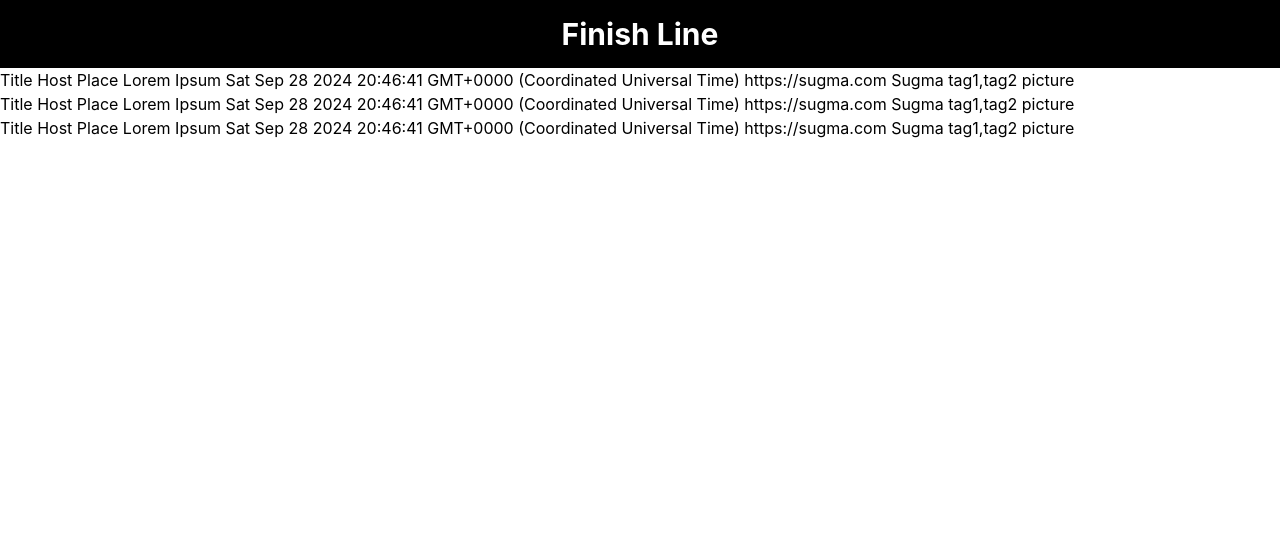
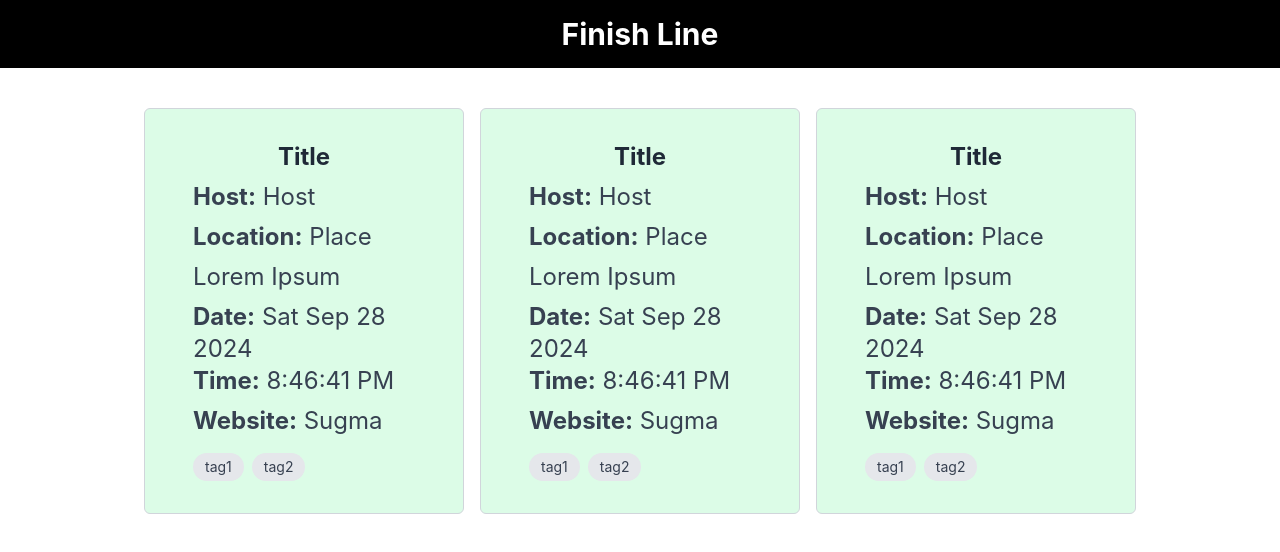
Before and after one commit to MaretRudAul/FinishLine, a React (Create React App) app in the folder frontend/: page / in a window 1280 px wide. Shown: the top 552 px of the page. Built offline with nearby package versions, Linux system fonts and the light colour scheme.

Commit message:
event card no image

```diff
--- a/frontend/src/App.tsx
+++ b/frontend/src/App.tsx
@@ -18,8 +18,9 @@ function App() {
   };
   const apiData = [mockupData, mockupData, mockupData];
   return (
-    <div className="">
+    <div>
       <Header />
+      <div className="flex justify-center items-center flex-wrap space-x-4 mt-10 mb-10">
       {apiData.map((data) => (
         <EventCard
           title={data.title}
@@ -34,6 +35,7 @@ function App() {
         />
       )
       )}
+      </div>
     </div>
   );
 }
--- a/frontend/src/components/EventCard.tsx
+++ b/frontend/src/components/EventCard.tsx
@@ -16,23 +16,69 @@ const EventCard: React.FC<HeaderProps> = ({
   title, host, location, description, datetime, pictureUrl, tag, websiteOrigin, link
 }) => {
   return (
-    <div>
-      <p>
-        {`
-      ${title}
-      ${host}
-      ${location}
-      ${description}
-      ${datetime}
-      ${link}
-      ${websiteOrigin}
-      ${tag}
-      ${pictureUrl}
-        `}
-      </p>
+    <div className="flex items-center justify-center h-auto w-full sm:w-80 md:w-96 lg:w-1/3 xl:w-1/4 p-4 sm:p-6 md:p-8 text-lg sm:text-xl md:text-2xl gap-4 mb-4
+    border border-gray-300 bg-green-100 rounded-md flex wrap:wrap ">
+      <div>
+         {/* Title */}
+      <div className="mb-2">
+        <h2 className="text-2xl font-bold text-gray-800 text-center ml-4 mr-4">{title}</h2>
+      </div>
+
+      {/* Host */}
+      <div className="mb-2">
+        <p className="text-gray-700 ml-4 mr-4">
+          <strong>Host:</strong> {host}
+        </p>
+      </div>
+
+      {/* Location */}
+      <div className="mb-2">
+        <p className="text-gray-700 ml-4 mr-4">
+          <strong>Location:</strong> {location}
+        </p>
+      </div>
+
+      {/* Description */}
+      <div className="mb-2">
+        <p className="text-gray-700 ml-4 mr-4">{description}</p>
+      </div>
+
+      {/* Date and Time */}
+      <div className="mb-2">
+        <p className="text-gray-700 ml-4 mr-4">
+          <strong>Date:</strong> {datetime.toDateString()}
+        </p>
+        <p className="text-gray-700 ml-4 mr-4">
+          <strong>Time:</strong> {datetime.toLocaleTimeString()}
+        </p>
+      </div>
+
+      {/* Website Origin */}
+      <div className="mb-2">
+        <p className="text-gray-700 ml-4 mr-4">
+          <strong>Website:</strong> {websiteOrigin}
+        </p>
+      </div>
+
+      {/* Tags */}
+      {tag.length > 0 && (
+        <div className="mt-4 flex flex-wrap gap-2 ml-4 mr-4">
+          {tag.map((item, index) => (
+            <span
+              key={index}
+              className="inline-block bg-gray-200 text-gray-700 text-sm px-3 py-1 rounded-full"
+            >
+              {item}
+            </span>
+          ))}
+        </div>
+      )}
+        </div>
     </div>
   )
 
-}
+};
+
+
 
 export default EventCard;
```
